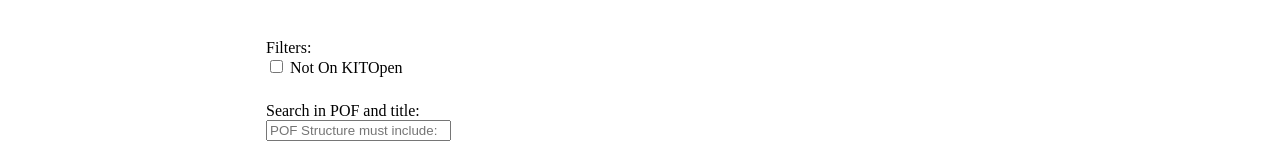
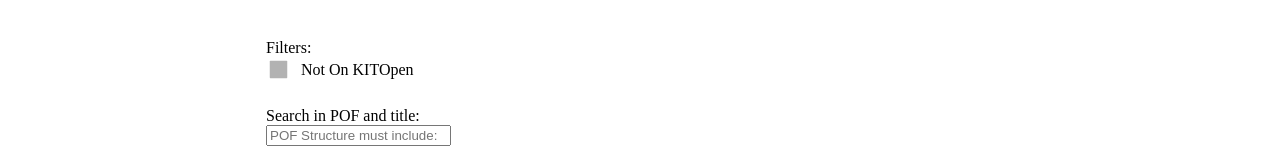
Before and after one commit to the16thpythonist/pubtrack, a Vue app in the folder pubtrack/frontend/: page /analytics/publications/kitopen-coverage in a window 1280 px wide. Shown: the part 169-317 px from the top of the page. Built offline with nearby package versions, Linux system fonts and the light colour scheme; no server answers.

Commit message:
Added a new Checkbox.vue component, which is a custom checkbox design and added it to MapFilters.vue and PublicationSelect.vue

```diff
--- a/pubtrack/frontend/src/common/api.service.js
+++ b/pubtrack/frontend/src/common/api.service.js
@@ -7,7 +7,6 @@ function Api() {
     const BASE_URL = "http://0.0.0.0:8000/api/v1";
 
     // PRIVATE METHODS
-    console.log(CSRF_TOKEN);
     this.axios = axios.create({
         baseURL: BASE_URL,
         timeout: 1000,
--- /dev/null
+++ b/pubtrack/frontend/src/components/Checkbox.vue
@@ -0,0 +1,91 @@
+<template>
+    <div
+            :class="classes"
+            @click="onClick">
+    </div>
+</template>
+
+<script>
+    export default {
+        name: "Checkbox",
+        props: {
+            value: {
+                type:       Boolean,
+                required:   true,
+            }
+        },
+        data() {
+            return {
+                active: this.value
+            }
+        },
+        methods: {
+            onClick() {
+                this.toggle();
+                this.emit();
+            },
+            toggle() {
+                this.active = !this.active;
+            },
+            emit() {
+                this.$emit('input', this.active);
+            }
+        },
+        computed: {
+            classes() {
+                return {
+                    'checkbox':     true,
+                    'active':       this.active
+                }
+            }
+        },
+        watch: {
+            value(newVal) {
+                this.active = newVal;
+            }
+        }
+    }
+</script>
+
+<style scoped>
+    .checkbox {
+        height: 25px;
+        width: 25px;
+
+        background-color: rgba(0,0,0,0.30);
+        /*border-style: solid;*/
+        /*border-width: 2px;*/
+        /*border-color: white;*/
+        border-radius: 1px;
+    }
+
+    .checkbox:hover {
+        background-color: rgba(0,0,0,0.20);;
+    }
+
+    .checkbox.active {
+        background-color: #40af54;
+    }
+
+    .checkbox.active:hover {
+        background-color: #42c357;
+    }
+
+    .checkbox.active:after {
+        content: "";
+        position: absolute;
+        width: 4px;
+        height: 8px;
+        background-color: white;
+        transform: translate(6px, 12px) rotate(-45deg);
+    }
+
+    .checkbox.active:before {
+        content: "";
+        position: absolute;
+        width: 4px;
+        height: 16px;
+        background-color: white;
+        transform: translate(12px, 5px) rotate(45deg);
+    }
+</style>
--- a/pubtrack/frontend/src/components/MapFilters.vue
+++ b/pubtrack/frontend/src/components/MapFilters.vue
@@ -1,16 +1,16 @@
 <template>
     <div class="container">
         <span class="title">
-            Filters:
+            {{ title }}:
         </span>
         <div
                 class="element"
                 v-for="(filter, key) in filters"
                 :key="key">
-            <input
-                    type="checkbox"
+            <Checkbox
+                    class="checkbox"
                     :id="key"
-                    @input="onInput($event, filter)">
+                    @input="onSelect($event, filter)"/>
             <label
                     :for="key">
                 {{ filter['name'] }}
@@ -20,6 +20,9 @@
 </template>
 
 <script>
+
+    import Checkbox from "./Checkbox";
+
     /**
      * A set of custom filters to be dynamically applied to an array.
      *
@@ -90,6 +93,7 @@
      */
     export default {
         name: "MapFilters",
+        components: {Checkbox},
         props: {
             /**
              * The base map on which all the filters will be applied
@@ -111,6 +115,11 @@
             filters: {
                 type:       Object,
                 required:   true
+            },
+            title: {
+                type:       String,
+                required:   false,
+                default:    'Filters'
             }
         },
         // data: function () {
@@ -134,6 +143,11 @@
                 // checkbox element and event.target.checked will the boolean state of the checkbox which fired the e
                 // event.
                 filter['active'] = event.target.checked;
+                let result = this.applyAllFilters(this.base);
+                this.emit(result);
+            },
+            onSelect(value, filter) {
+                filter['active'] = value;
                 let result = this.applyAllFilters(this.base);
                 this.emit(result);
             },
@@ -181,5 +195,15 @@
 </script>
 
 <style scoped>
+    .checkbox {
+        transform: scale(0.7);
+        margin-right: 10px;
+    }
 
+    .element {
+        display: flex;
+        flex-direction: row;
+        align-content: center;
+        align-items: center;
+    }
 </style>
--- a/pubtrack/frontend/src/components/PublicationSelect.vue
+++ b/pubtrack/frontend/src/components/PublicationSelect.vue
@@ -44,12 +44,9 @@
                         {{  publication['pof_structure'] ? publication['pof_structure'] : "-" }}
                     </div>
                     <div class="column5 publication-select-wrapper">
-                        <input
-                            type="checkbox"
-                            class="select"
-                            :label="publication['slug']"
-                            v-model="selected[uuid]"
-                            @input="onInput($event, publication)">
+                        <Checkbox
+                                :value="!!selected[uuid]"
+                                @input="onSelect($event, uuid)"/>
                     </div>
                 </div>
                 <DropDownExtendBox
@@ -98,13 +95,15 @@
     import BooleanIcon from "./BooleanIcon";
     import DropDownExtendBox from "./DropDownExtendBox";
     import PublicationStatusEditor from "./PublicationStatusEditor";
+    import Checkbox from "./Checkbox";
 
     export default {
         name: "PublicationSelect",
         components: {
             PublicationStatusEditor,
             BooleanIcon,
-            DropDownExtendBox
+            DropDownExtendBox,
+            Checkbox
         },
         props: {
             value: {
@@ -127,11 +126,7 @@
         methods: {
             selectAll() {
                 for (let [uuid, publication] of Object.entries(this.publications)) {
-                    if (!this.allSelected) {
-                        this.$set(this.selected, uuid, publication);
-                    } else {
-                        this.$delete(this.selected, uuid);
-                    }
+                    this.selectPublication(!this.allSelected, uuid, publication);
                 }
                 this.allSelected = !this.allSelected;
                 this.emitInput();
@@ -141,6 +136,17 @@
             },
             onInput(event, publication) {
                 this.emitInput();
+            },
+            onSelect(value, uuid) {
+                this.selectPublication(value, uuid, this.publications[uuid]);
+                this.emitInput();
+            },
+            selectPublication(select, uuid, publication) {
+                if (select) {
+                    this.$set(this.selected, uuid, this.publications[uuid]);
+                } else {
+                    this.$delete(this.selected, uuid);
+                }
             },
             emitInput() {
                 this.$emit('input', this.selected);
@@ -296,8 +302,19 @@
         background-color: #42b983;
     }
 
+    /* SELECTING THE PUBLICATIONS */
+
     .select-all {
         cursor: pointer;
     }
 
+    .publication-select-wrapper{
+        height: auto;
+        align-self: center;
+    }
+
+    .select {
+        height: 2.2em;
+    }
+
 </style>
```
Also changed, not shown: pubtrack/frontend/webpack-stats.json (+1 -1 lines).
